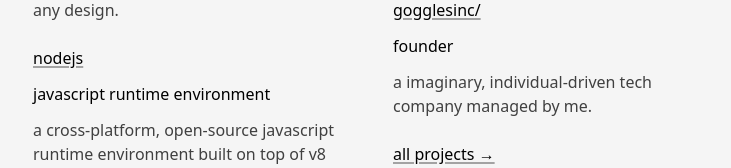
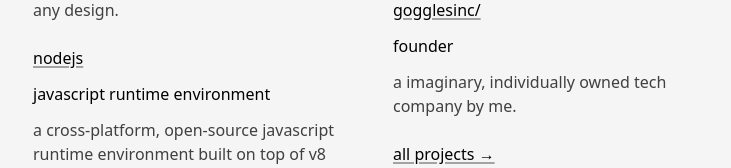
Before and after one commit to gogglesgogs/gogglesgogs.github.io, a React (Vite) app: page / in a window 1280 px wide. Shown: the part 710-878 px from the top of the page, without its empty margins (271-1002 px from the left). Built offline with nearby package versions, Linux system fonts and the light colour scheme; a web font is replaced by a local one.

Commit message:
msc changes 2

```diff
--- a/content.config.ts
+++ b/content.config.ts
@@ -53,7 +53,7 @@ const Content: Content = {
     {
       mainHeading: 'gogglesinc/',
       secondHeading: 'founder',
-      description: 'a imaginary, individual-driven tech company managed by me.',
+      description: 'a imaginary, individually owned tech company by me.',
       link: 'https://github.com/gogglesinc',
     },
   ],
```
